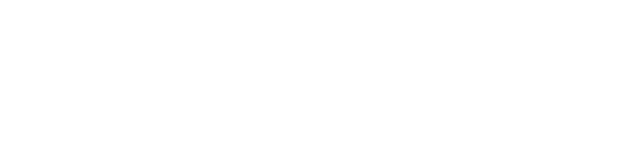
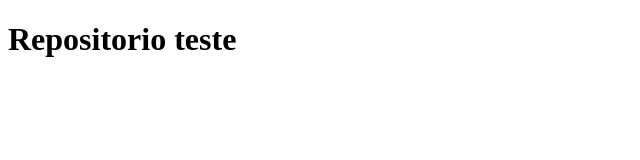
Before and after one commit to patrickcordeiro/repositorio-teste, a plain HTML site: page index.html in a window 1280 px wide. Shown: the whole page, without its empty margins (0-640 px from the left). Drawn offline with Linux system fonts and the light colour scheme.

Commit message:
criando titulo

```diff
--- a/index.html
+++ b/index.html
@@ -7,7 +7,7 @@
     <title>Document</title>
 </head>
 <body>
-
+    <h1> Repositorio teste </h1>
 
     <script src="index.js"></script>
 </body>
```
